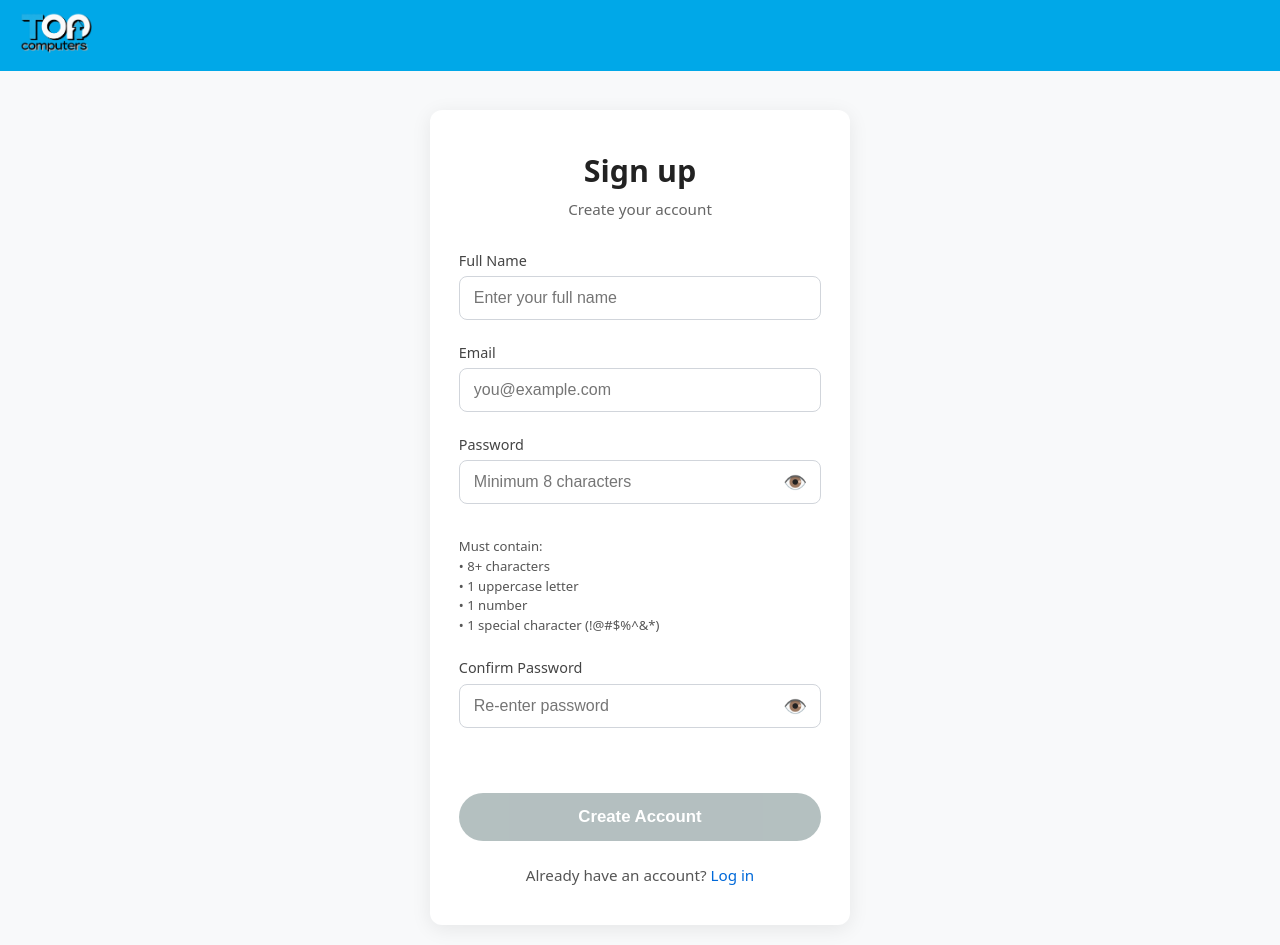
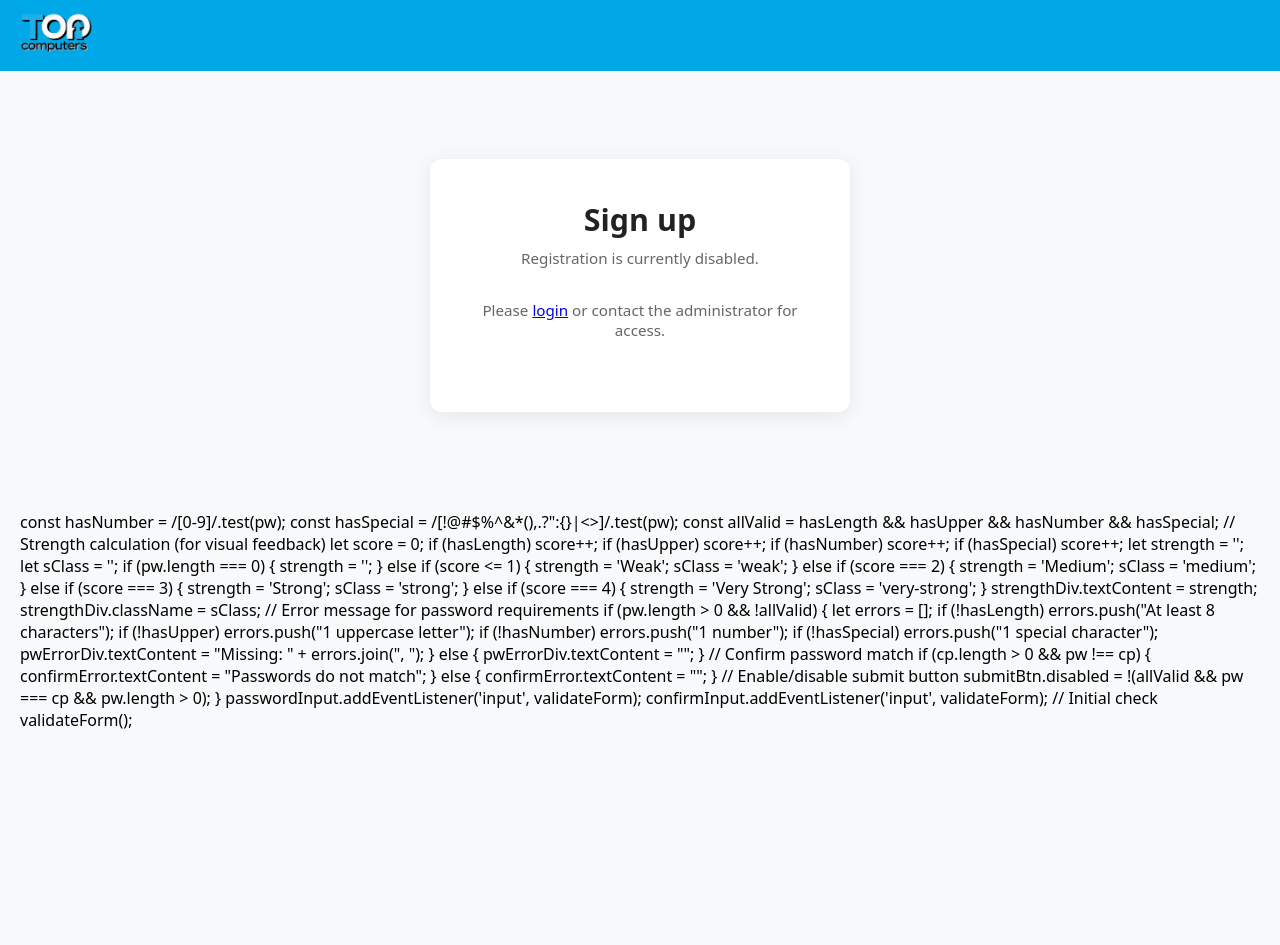
Before and after one commit to AyeshaaEmannnn/topcomputers, a Django app: template topcomputers/accounts/templates/signup.html in a window 1280 px wide. After the commit the page ends 729 px from the top, so only its background shows below. Run offline with Django 5.2, Linux system fonts and the light colour scheme; the template is opened without the code that fills it, so the values that code supplies are empty; parts of the project's set-up code (start-up, migrations or seed data) failed here and were passed over.

Commit message:
removed signup

```diff
--- a/topcomputers/accounts/templates/login.html
+++ b/topcomputers/accounts/templates/login.html
@@ -210,9 +210,7 @@
 
             <button type="submit" class="btn">Login</button>
 
-            <div class="signup-link">
-                Don't have an account? <a href="{% url 'signup_page' %}">Sign up</a>
-            </div>
+            <!-- signup disabled, link removed -->
         </form>
     </div>
 </main>
--- a/topcomputers/accounts/templates/signup.html
+++ b/topcomputers/accounts/templates/signup.html
@@ -152,7 +152,8 @@
 <main>
     <div class="card">
         <h1>Sign up</h1>
-        <div class="subtitle">Create your account</div>
+        <div class="subtitle">Registration is currently disabled.</div>
+        <p class="subtitle">Please <a href="{% url 'login_page' %}" class="text-blue-600 underline">login</a> or contact the administrator for access.</p>
 
         {% if messages %}
         <div style="margin-bottom: 1.5rem;">
@@ -163,99 +164,10 @@
             {% endfor %}
         </div>
         {% endif %}
-
-        <form method="POST" id="signupForm" action="{% url 'signup_user' %}">
-            {% csrf_token %}
-
-            <div class="form-group">
-                <label for="first_name">Full Name</label>
-                <input type="text" id="first_name" name="first_name" placeholder="Enter your full name" required autocomplete="name">
-            </div>
-
-            <div class="form-group">
-                <label for="email">Email</label>
-                <input type="email" id="email" name="email" placeholder="you@example.com" required autocomplete="email">
-            </div>
-
-            <div class="form-group">
-                <label for="password">Password</label>
-                <div class="password-wrapper">
-                    <input
-                        type="password"
-                        id="password"
-                        name="password"
-                        placeholder="Minimum 8 characters"
-                        required
-                        autocomplete="new-password"
-                    >
-                    <button type="button" class="toggle-password" id="togglePassword">👁️</button>
-                </div>
-
-                <div id="password-strength"></div>
-                <div id="password-error" class="error-msg"></div>
-
-                <div class="requirements">
-                    Must contain:<br>
-                    • 8+ characters<br>
-                    • 1 uppercase letter<br>
-                    • 1 number<br>
-                    • 1 special character (!@#$%^&*)
-                </div>
-            </div>
-
-            <div class="form-group">
-                <label for="confirm_password">Confirm Password</label>
-                <div class="password-wrapper">
-                    <input
-                        type="password"
-                        id="confirm_password"
-                        name="confirm_password"
-                        placeholder="Re-enter password"
-                        required
-                    >
-                    <button type="button" class="toggle-password" id="toggleConfirm">👁️</button>
-                </div>
-                <div id="confirm-error" class="error-msg"></div>
-            </div>
-
-            <button type="submit" class="btn" id="submitBtn" disabled>Create Account</button>
-
-            <div class="login-link">
-                Already have an account? <a href="{% url 'login_page' %}">Log in</a>
-            </div>
-        </form>
     </div>
 </main>
-
-<script>
-    // Toggle password visibility
-    function setupToggle(inputId, btnId) {
-        const input = document.getElementById(inputId);
-        const btn = document.getElementById(btnId);
-        btn.addEventListener('click', () => {
-            const type = input.type === 'password' ? 'text' : 'password';
-            input.type = type;
-            btn.textContent = type === 'password' ? '👁️' : '🙈';
-        });
-    }
-    setupToggle('password', 'togglePassword');
-    setupToggle('confirm_password', 'toggleConfirm');
-
-    // Validation logic
-    const passwordInput = document.getElementById('password');
-    const confirmInput  = document.getElementById('confirm_password');
-    const strengthDiv   = document.getElementById('password-strength');
-    const pwErrorDiv    = document.getElementById('password-error');
-    const confirmError  = document.getElementById('confirm-error');
-    const submitBtn     = document.getElementById('submitBtn');
-
-    function validateForm() {
-        const pw = passwordInput.value;
-        const cp = confirmInput.value;
-
-        // Password checks
-        const hasLength   = pw.length >= 8;
-        const hasUpper    = /[A-Z]/.test(pw);
+</body>
+</html>
         const hasNumber   = /[0-9]/.test(pw);
         const hasSpecial  = /[!@#$%^&*(),.?":{}|<>]/.test(pw);
 
--- a/topcomputers/accounts/urls.py
+++ b/topcomputers/accounts/urls.py
@@ -2,11 +2,11 @@ from django.urls import path
 from .views import signup_page, login_page, signup_user, login_user, logout_user
 
 urlpatterns = [
-    path("signup/", signup_page, name="signup_page"),
+    # signup routes intentionally left out – registration is disabled
     path("login/", login_page, name="login_page"),
     path("logout/", logout_user, name="logout"),
 
     # form submit urls
-    path("signup/submit/", signup_user, name="signup_user"),
     path("login/submit/", login_user, name="login_user"),
+    # signup/submit/ not exposed
 ]
--- a/topcomputers/topcomputers/urls.py
+++ b/topcomputers/topcomputers/urls.py
@@ -22,7 +22,8 @@ from topcomputersapp.views import home_view
 
 urlpatterns = [
     path('admin/', admin.site.urls),
-    path('', RedirectView.as_view(url='login/', permanent=False)),
+    # direct root to home listing (public view)
+    path('', RedirectView.as_view(url='home/', permanent=False)),
     path('home/', home_view, name='home'),
     path('', include('topcomputersapp.urls')),
     path('', include('accounts.urls')),
--- a/topcomputers/topcomputersapp/storages.py
+++ b/topcomputers/topcomputersapp/storages.py
@@ -1,6 +1,6 @@
 from storages.backends.s3boto3 import S3Boto3Storage
 
 class ProductStorage(S3Boto3Storage):
-    bucket_name = 'topcomputers'    # aapka bucket name
+    bucket_name = 'topcomputerss'    # aapka bucket name
     location = 'products'            # ye folder ka naam hai
     default_acl = 'public-read'      # files public hongi
```
Also changed, not shown: topcomputers/accounts/views.py (+13 -36 lines), topcomputers/topcomputersapp/templates/file.html (+14 -4 lines), topcomputers/topcomputersapp/templates/home.html (+10 -4 lines), topcomputers/topcomputersapp/views.py (+10 -6 lines), topcomputers/db.sqlite3, 1 other file.
